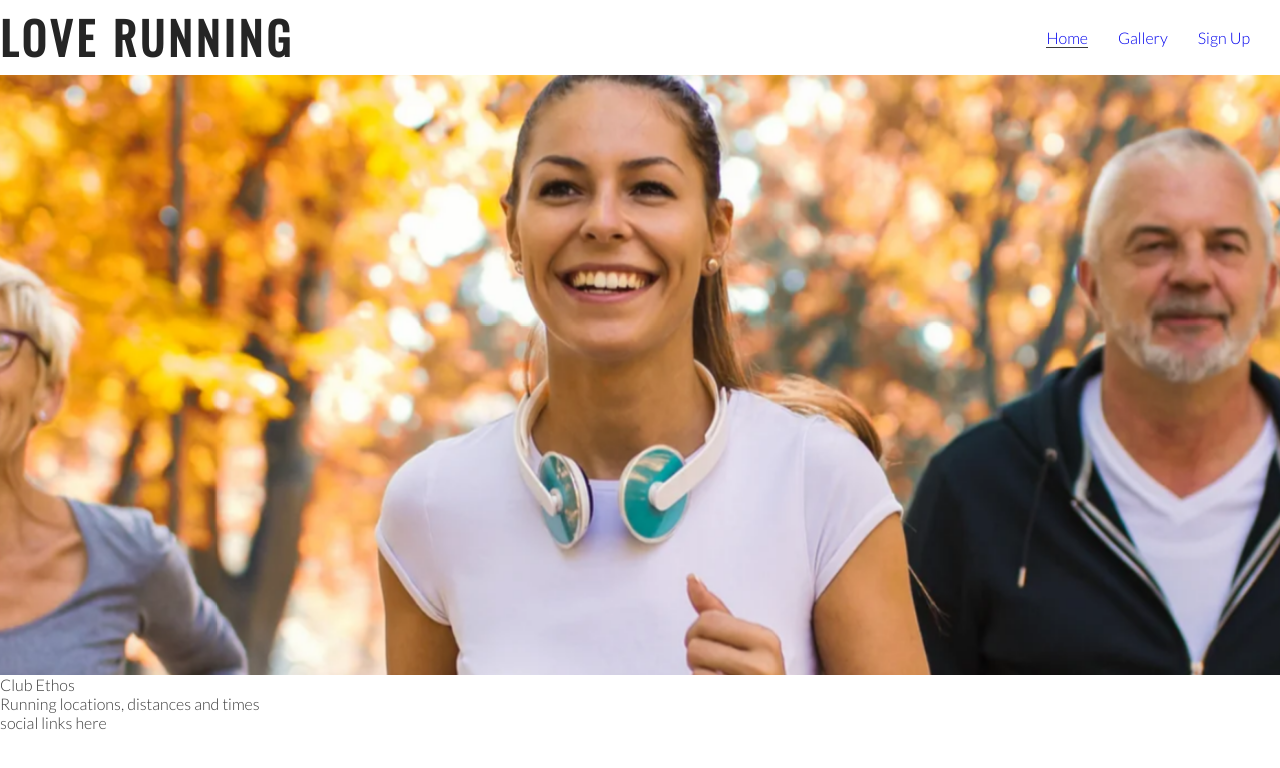
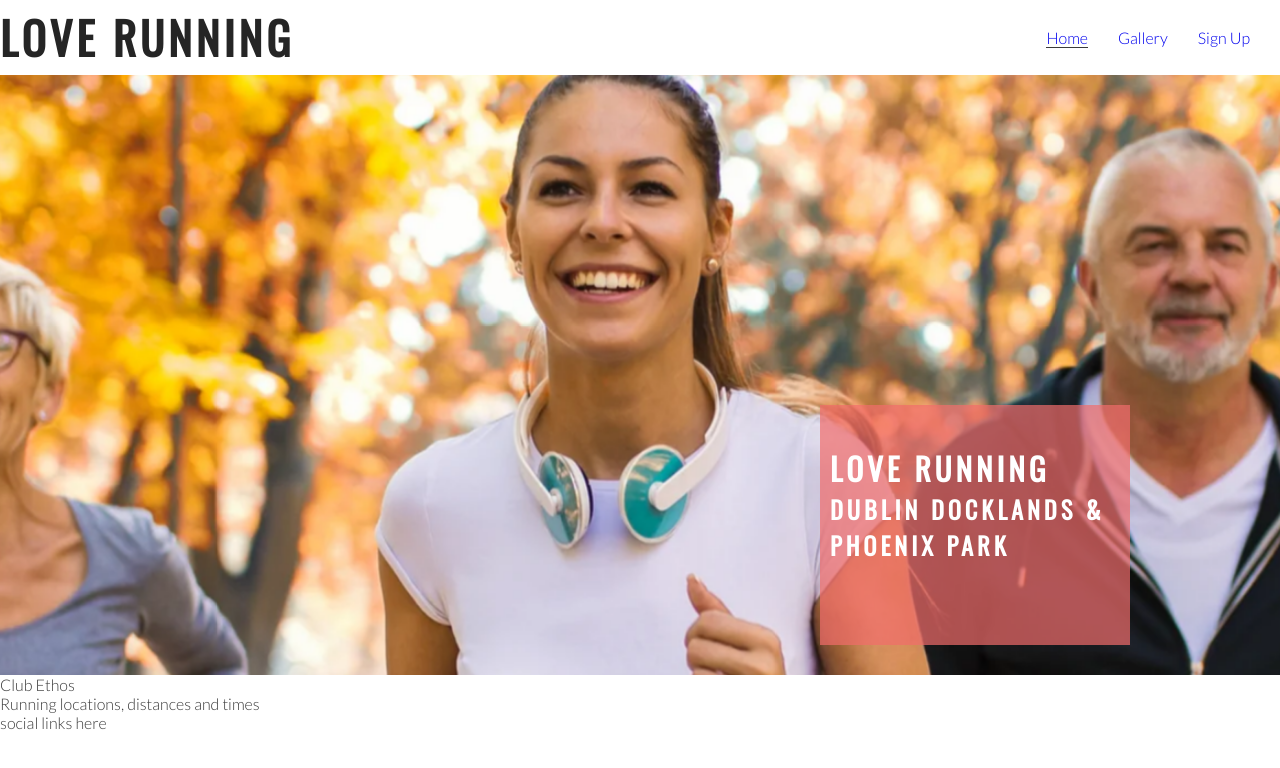
Before and after one commit to ericjonesdev/love-running, a plain HTML site: page index.html in a window 1280 px wide. Drawn offline with nearby package versions, Linux system fonts and the light colour scheme.

Commit message:
Add cover text and style

```diff
--- a/assets/css/style.css
+++ b/assets/css/style.css
@@ -61,8 +61,12 @@ h2 {
     height: 600px;
     width: 100%;
     overflow: hidden;
+    position: relative;
 }
 
+#cover-text, #cover-text h2 {
+    color: #fff;
+}
 
 #hero-image {
     height: 600px;
@@ -88,3 +92,23 @@ h2 {
     }
 
 }
+
+#cover-text {
+    font-size: 130%;
+    font-family: oswald, sans-serif;
+    text-transform: uppercase;
+    letter-spacing: 4px;
+
+    width: 300px;
+    height: 200px;
+
+    padding-top: 40px;
+    padding-left: 10px;
+
+    background-color: rgba(241, 109, 107, .7);
+
+    bottom: 30px;
+    right: 150px;
+
+    position: absolute;
+}
--- a/index.html
+++ b/index.html
@@ -33,6 +33,10 @@
 </header>
     <section id="hero-outer">
         <div id="hero-image"></div>
+        <div id="cover-text">
+            <h2>Love Running</h2>
+            <h3>Dublin Docklands & Phoenix Park</h3>
+        </div>
     </section>
     <section>
         Club Ethos
```
